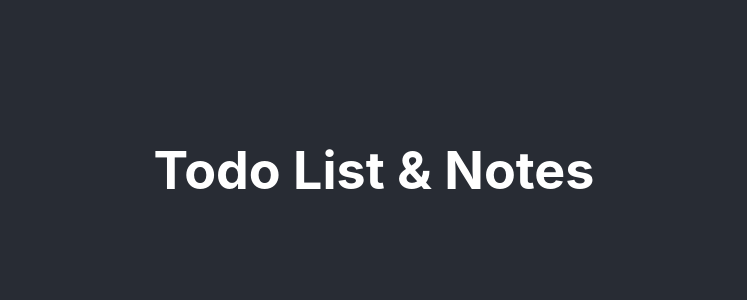
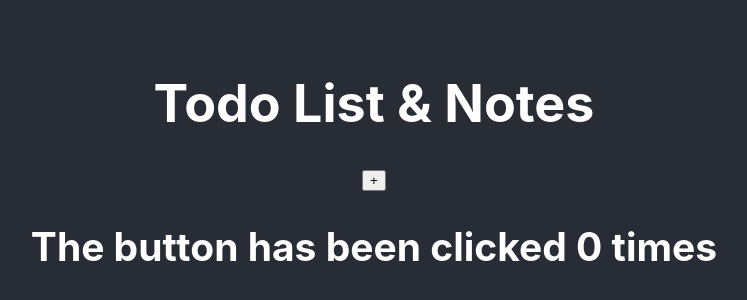
Before and after one commit to daisybarrette/drag-and-drop-sticky-notes, a React (Create React App) app: page / in a window 1280 px wide. Shown: the part 230-530 px from the top of the page, without its empty margins (266-1013 px from the left). Built offline with nearby package versions, Linux system fonts and the light colour scheme.

Commit message:
Count button testing

```diff
--- a/src/App.js
+++ b/src/App.js
@@ -1,10 +1,24 @@
+import React, { useState } from "react";
 import "./App.css";
 
 function App() {
+    const [count, setCount] = useState(0);
+
+    function handleClick() {
+        setCount(count + 1);
+        console.log("the button was clicked");
+    }
+
     return (
         <div className="App">
             <header className="App-header">
                 <h1>Todo List & Notes</h1>
+
+                <button id="countButton" onClick={handleClick}>
+                    {"+"}
+                </button>
+
+                <h2 id="countText">{`The button has been clicked ${count} times`}</h2>
             </header>
         </div>
     );
```
Also changed, not shown: 1 other file (tests, documents, lock files or other folders).
